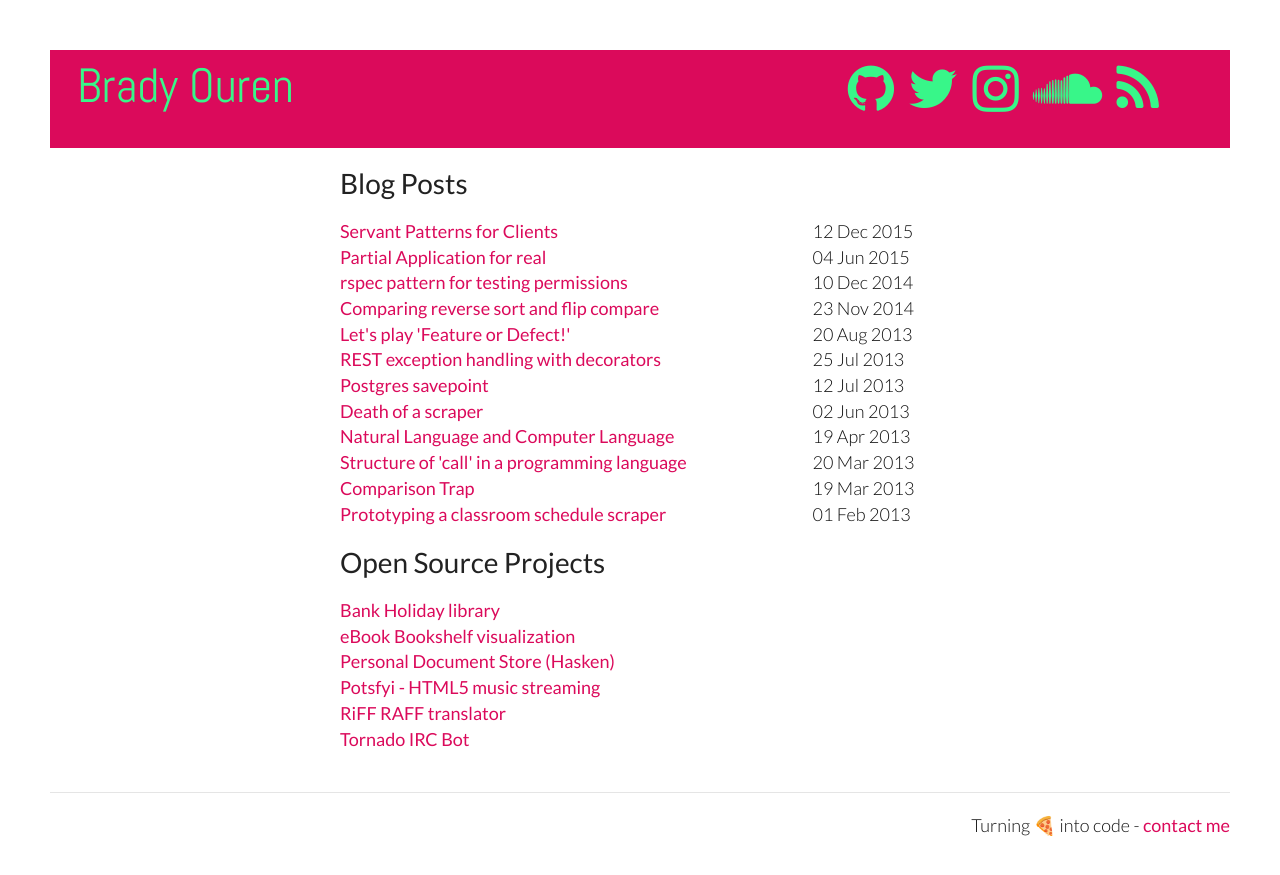
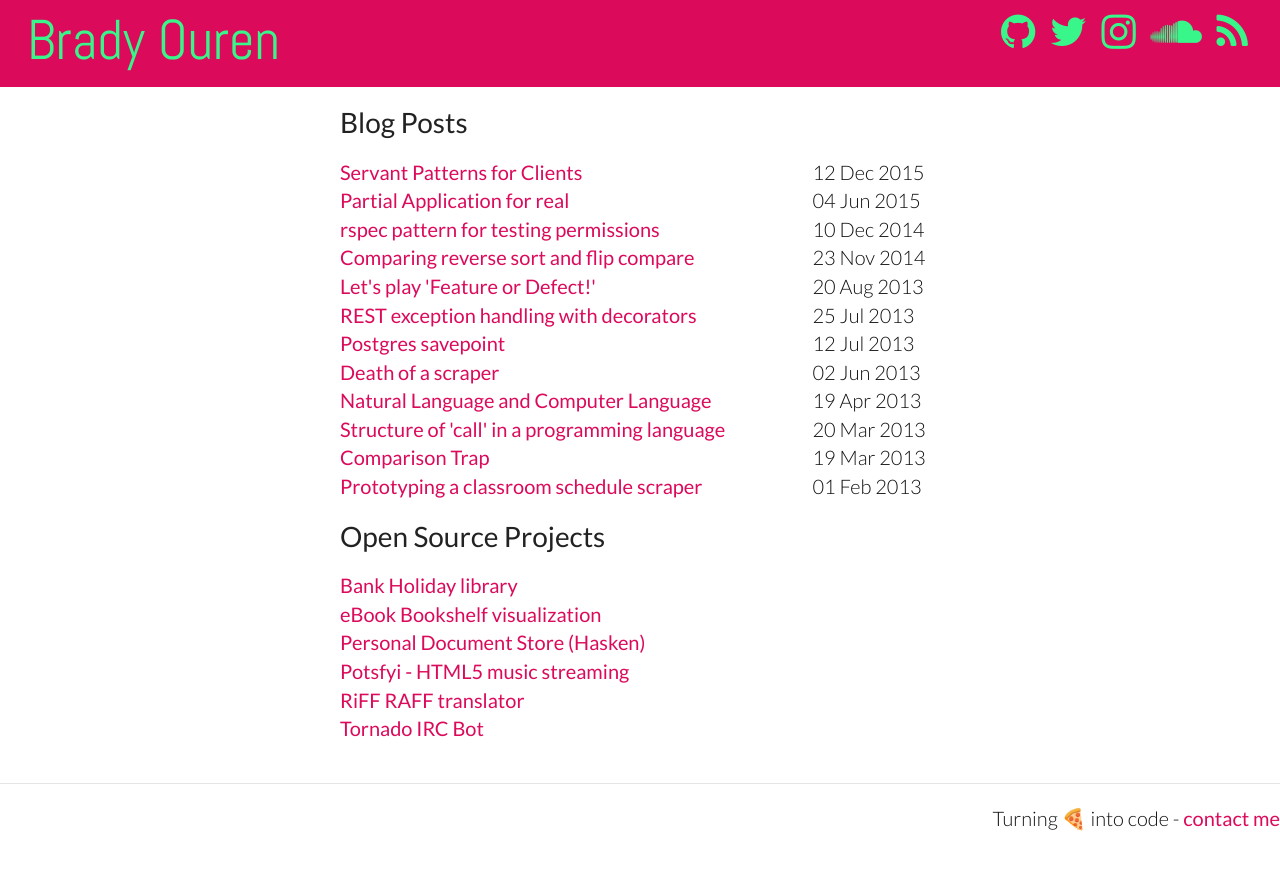
Before and after one commit to tippenein/tippenein.github.io, a Jekyll site: the page built from index.html, in a window 1280 px wide. Shown: the top 875 px of the page. Built offline with Jekyll 4.4.1, drawn with Linux system fonts in a browser that asks for light colours; nearby versions of some CDN libraries.

Commit message:
plunkin around with style changes

```diff
--- a/_layouts/default.html
+++ b/_layouts/default.html
@@ -20,16 +20,18 @@
   </head>
   <body>
     <header class="profile row">
-      <div class="col-sm-8">
+      <div class="col-sm-6">
         <p class="name"><a class="header-link" href="/">Brady Ouren</a></p>
       </div>
-      <ul class="col-sm-4 social list-inline">
-        <li><a class="header-link" href="https://github.com/tippenein"><i class="fa fa-github fa-3x"></i></a></li>
-        <li><a class="header-link" href="https://twitter.com/tippenein"><i class="fa fa-twitter fa-3x"></i></a></li>
-        <li><a class="header-link" href="https://instagram.com/tippenein"><i class="fa fa-instagram fa-3x"></i></a></li>
-        <li><a class="header-link" href="https://soundcloud.com/skoeii"><i class="fa fa-soundcloud fa-3x"></i></a></li>
-        <li><a class="header-link" href="/feed.xml"><i class="fa fa-rss fa-3x"></i></a></li>
-      </ul>
+      <div class="col-sm-6">
+        <ul class="social list-inline">
+          <li><a class="header-link" href="https://github.com/tippenein"><i class="fa fa-github fa-2x"></i></a></li>
+          <li><a class="header-link" href="https://twitter.com/tippenein"><i class="fa fa-twitter fa-2x"></i></a></li>
+          <li><a class="header-link" href="https://instagram.com/tippenein"><i class="fa fa-instagram fa-2x"></i></a></li>
+          <li><a class="header-link" href="https://soundcloud.com/skoeii"><i class="fa fa-soundcloud fa-2x"></i></a></li>
+          <li><a class="header-link" href="/feed.xml"><i class="fa fa-rss fa-2x"></i></a></li>
+        </ul>
+      </div>
     </header>
     <section>
       <div class="content">
--- a/assets/stylesheets/styles.css
+++ b/assets/stylesheets/styles.css
@@ -1,12 +1,11 @@
 @import url(https://fonts.googleapis.com/css?family=Lato:300italic,700italic,300,700);
 
 body {
-  padding:50px;
   font-family: 'Lato', sans-serif;
   text-decoration:none;
   color:#111;
   font-weight:300;
-  font-size: 18px;
+  font-size: 20px;
 }
 
 h1, h2, h3, h4, h5, h6 {
@@ -48,7 +47,7 @@ header {
 
 p.name {
   font-family: "Abel",sans-serif;
-  font-size: 48px;
+  font-size: 56px;
   font-weight:900;
   padding:0px;
 }
@@ -63,6 +62,12 @@ a {
   color: #38f689; /* #98fb98; */
   transition: all 1s ease 0s;
   transform: translateZ(0px);
+  float: left;
+}
+
+.social {
+  float: right;
+  vertical-align: center
 }
 
 .social:hover {
```
